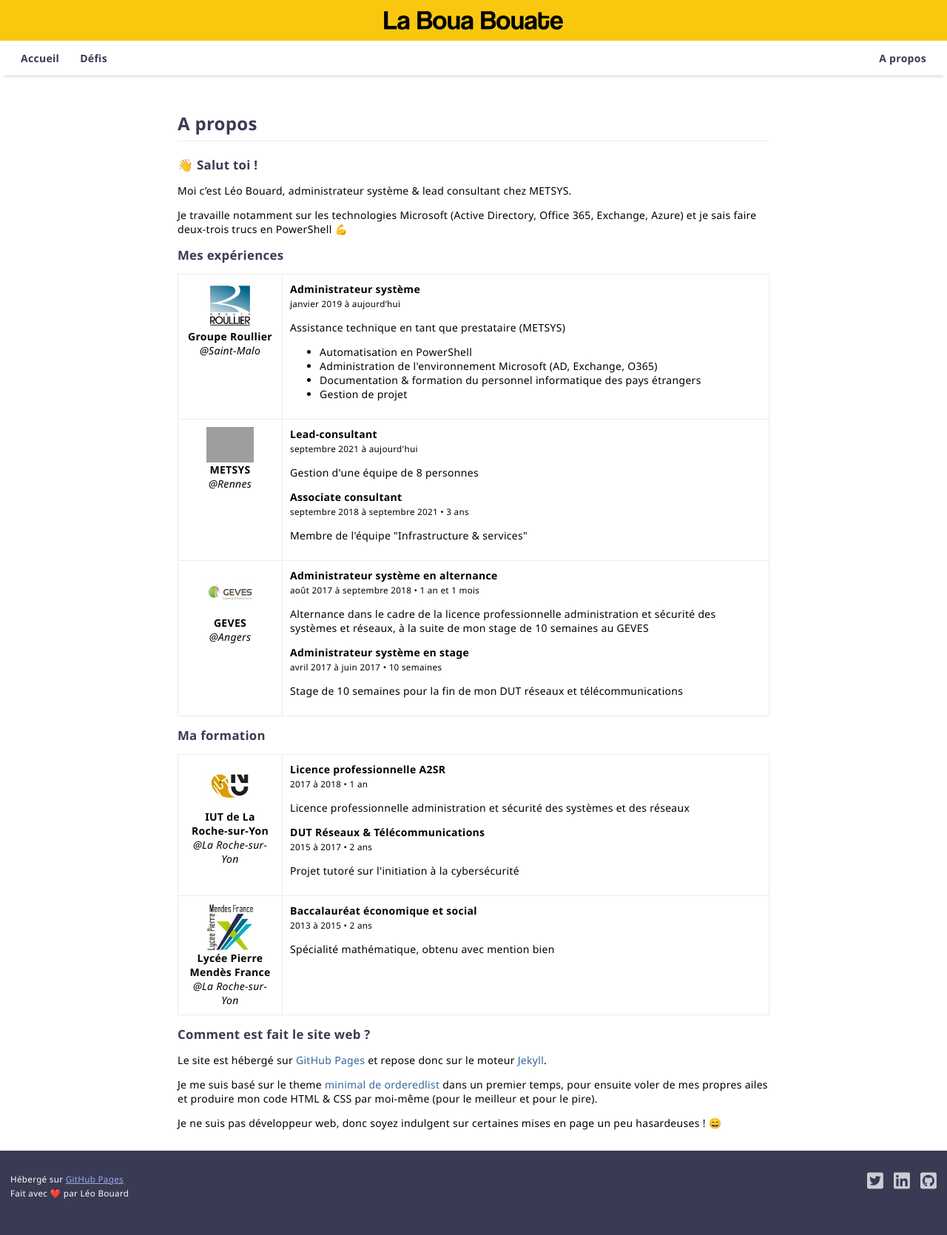
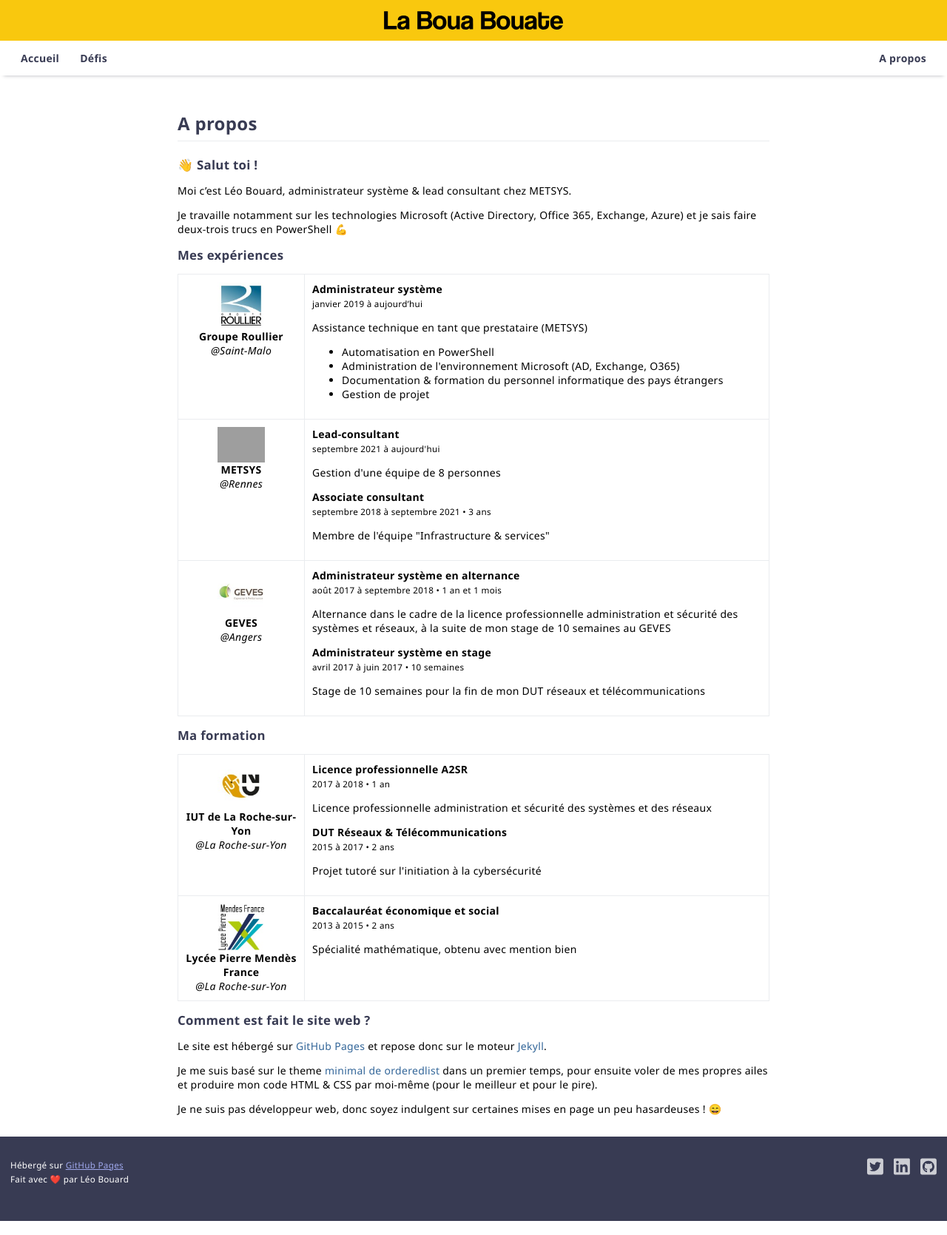
Before and after one commit to leobouard/leobouard.github.io, a Jekyll site: the page built from about.md, in a window 1280 px wide. Shown: the whole page at 74% size. Built offline with Jekyll 4.4.1, drawn with Linux system fonts in a browser that asks for light colours; our own code applies the rules of GitHub Pages for plain Markdown files; grey boxes are pictures that could not be loaded.

Commit message:
Update about.md

```diff
--- a/about.md
+++ b/about.md
@@ -10,7 +10,7 @@ Je travaille notamment sur les technologies Microsoft (Active Directory, Office
 
 <table><tbody>
     <tr style="vertical-align: top;">
-        <td style="text-align: center; width: 120px">
+        <td style="text-align: center; width: 150px">
             <img src="/assets/images/groupe-roullier.jfif" alt="Groupe Roullier" width="64px">
             <strong>Groupe Roullier</strong><br>
             <i>@Saint-Malo</i>
@@ -28,7 +28,7 @@ Je travaille notamment sur les technologies Microsoft (Active Directory, Office
         </td>
     </tr>
     <tr style="vertical-align: top;">
-        <td style="text-align: center; width: 120px">
+        <td style="text-align: center; width: 150px">
             <img src="/assets/images/metsys.jfif" alt="METSYS" width="64px">
             <strong>METSYS</strong><br>
             <i>@Rennes</i>
@@ -43,7 +43,7 @@ Je travaille notamment sur les technologies Microsoft (Active Directory, Office
         </td>
     </tr>
     <tr style="vertical-align: top;">
-        <td style="text-align: center; width: 120px">
+        <td style="text-align: center; width: 150px">
             <img src="/assets/images/geves.jfif" alt="GEVES" width="64px">
             <strong>GEVES</strong><br>
             <i>@Angers</i>
@@ -63,7 +63,7 @@ Je travaille notamment sur les technologies Microsoft (Active Directory, Office
 
 <table><tbody>
     <tr style="vertical-align: top;">
-        <td style="text-align: center; width: 120px">
+        <td style="text-align: center; width: 150px">
             <img src="/assets/images/univ-nantes.jfif" alt="Université de Nantes" width="64px">
             <strong>IUT de La Roche-sur-Yon</strong><br>
             <i>@La Roche-sur-Yon</i>
@@ -78,7 +78,7 @@ Je travaille notamment sur les technologies Microsoft (Active Directory, Office
         </td>
     </tr>
     <tr style="vertical-align: top;">
-        <td style="text-align: center; width: 120px">
+        <td style="text-align: center; width: 150px">
             <img src="/assets/images/mendes.jfif" alt="Lycée Pierre Mendès France" width="64px">
             <strong>Lycée Pierre Mendès France</strong><br>
             <i>@La Roche-sur-Yon</i>
```
